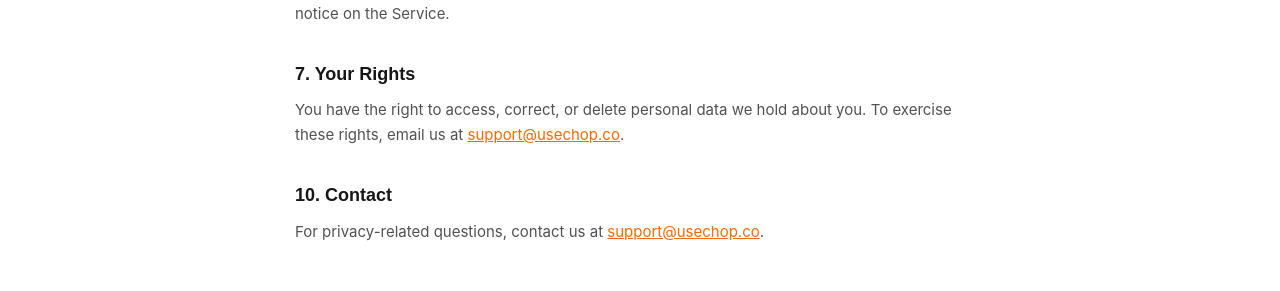
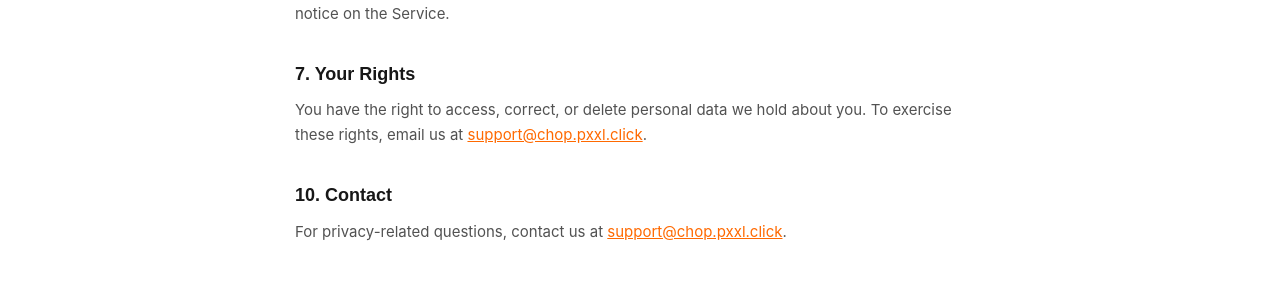
Before and after one commit to wiseman-umanah/chops, a React (Vite) app in the folder frontend/: page /privacy in a window 1280 px wide. Shown: the part 1349-1640 px from the top of the page. Built offline with nearby package versions, Linux system fonts and the light colour scheme; a web font is replaced by a local one.

Commit message:
Fixed build issue

```diff
--- a/frontend/index.html
+++ b/frontend/index.html
@@ -10,11 +10,11 @@
     <meta name="keywords" content="Chop, split bills Nigeria, group payment, WhatsApp bill splitting, fund pooling, Chop Food, Chop In, Chop Bill, group orders, Macedon Labs" />
     <meta name="author" content="Macedon Labs" />
     <meta name="robots" content="index, follow" />
-    <link rel="canonical" href="https://usechop.co" />
+    <link rel="canonical" href="https://chop.pxxl.click" />
 
     <!-- Open Graph / WhatsApp preview -->
     <meta property="og:type" content="website" />
-    <meta property="og:url" content="https://usechop.co" />
+    <meta property="og:url" content="https://chop.pxxl.click" />
     <meta property="og:title" content="Chop — Split Bills & Pool Funds via WhatsApp" />
     <meta property="og:description" content="No app download. No awkward money talk. Create a Chop session, share the link on WhatsApp, and let everyone settle their share directly." />
     <meta property="og:image" content="/og-image.png" />
@@ -23,7 +23,7 @@
 
     <!-- Twitter -->
     <meta name="twitter:card" content="summary_large_image" />
-    <meta name="twitter:url" content="https://usechop.co" />
+    <meta name="twitter:url" content="https://chop.pxxl.click" />
     <meta name="twitter:title" content="Chop — Split Bills & Pool Funds via WhatsApp" />
     <meta name="twitter:description" content="No app download. No awkward money talk. Create a Chop session, share the link on WhatsApp, and let everyone settle their share directly." />
     <meta name="twitter:image" content="/og-image.png" />
@@ -42,7 +42,7 @@
       "@type": "WebApplication",
       "name": "Chop",
       "description": "Group payment infrastructure for WhatsApp. Split bills, pool funds, and collect for group orders via a single shareable link.",
-      "url": "https://usechop.co",
+      "url": "https://chop.pxxl.click",
       "applicationCategory": "FinanceApplication",
       "operatingSystem": "Web",
       "offers": {
@@ -53,7 +53,7 @@
       "publisher": {
         "@type": "Organization",
         "name": "Macedon Labs",
-        "url": "https://usechop.co"
+        "url": "https://chop.pxxl.click"
       },
       "about": {
         "@type": "Thing",
--- a/frontend/src/pages/PrivacyPage.tsx
+++ b/frontend/src/pages/PrivacyPage.tsx
@@ -1,7 +1,7 @@
 import { motion } from 'framer-motion'
 
 const LAST_UPDATED = 'June 2025'
-const SUPPORT_EMAIL = 'support@usechop.co'
+const SUPPORT_EMAIL = 'support@chop.pxxl.click'
 
 const SECTIONS = [
   {
--- a/frontend/src/pages/TermsPage.tsx
+++ b/frontend/src/pages/TermsPage.tsx
@@ -1,8 +1,7 @@
 import { motion } from 'framer-motion'
-import React from 'react'
 
-const LAST_UPDATED = 'June 2025'
-const SUPPORT_EMAIL = 'support@usechop.co'
+const LAST_UPDATED = 'October 2026'
+const SUPPORT_EMAIL = 'support@chop.pxxl.click'
 
 const SECTIONS = [
   {
```
